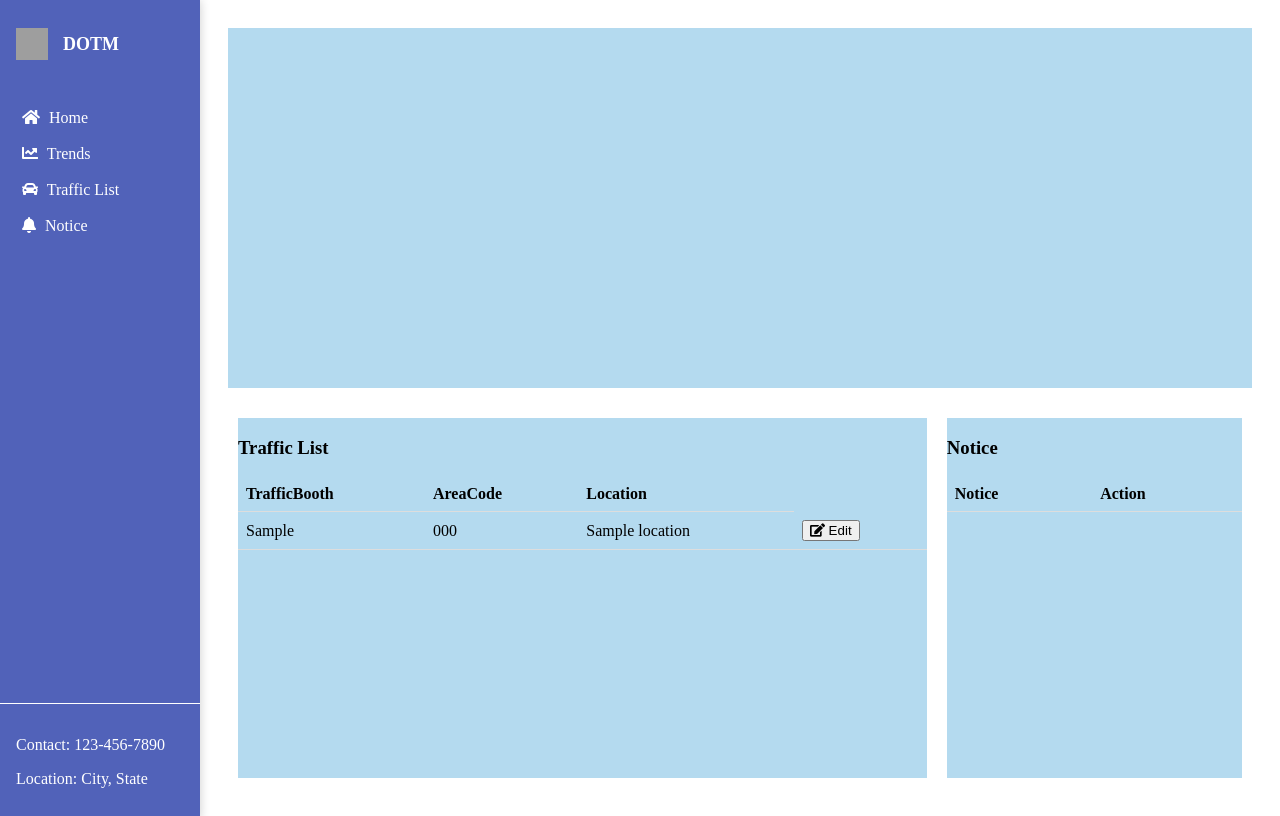
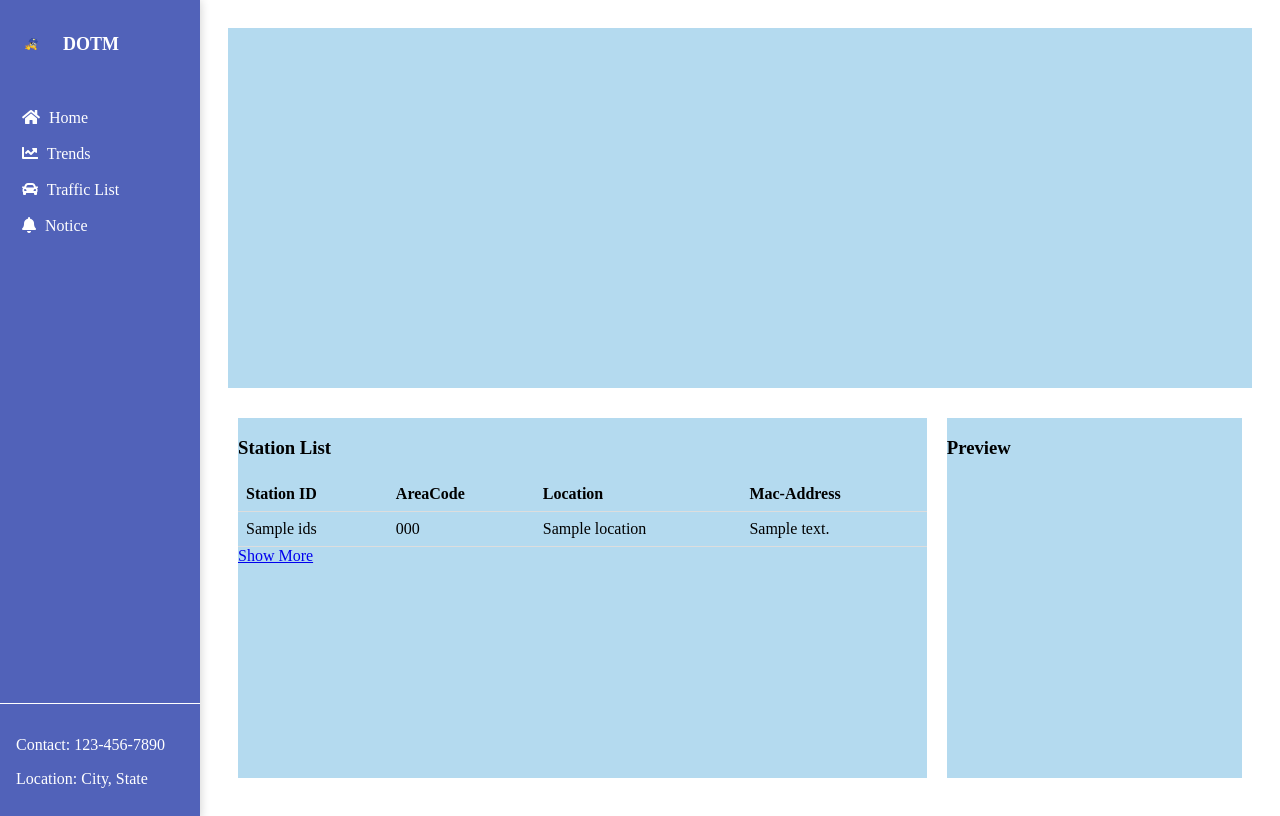
Before and after one commit to Sufi-123/Speed-detection-and-number-plate-recognition, a Django app: template Dotmadmin/templates/dotm_home.html in a window 1280 px wide. Run offline with Django 3.2, Linux system fonts and the light colour scheme; the template is opened without the code that fills it: most values are stand-ins (such as "Sample title", 1, 10 or a date in 2020); lists and menus that the app fills with data are empty; grey boxes are pictures that could not be loaded.

Commit message:
minor changes

```diff
--- a/Dotmadmin/templates/dotm_Dashboard.html
+++ b/Dotmadmin/templates/dotm_Dashboard.html
@@ -7,12 +7,11 @@
   <link rel="stylesheet" href="https://cdnjs.cloudflare.com/ajax/libs/font-awesome/5.15.3/css/all.min.css">
   <link rel="stylesheet" href="style.css">
 
-
 </head>
 <body>
   <div class="sidenav">
     <div class="logo-container">
-      <img src="path_to_logo_image" alt="Logo">
+      <img src="static\traffic_logo.png" alt="Logo">
       <h1>DOTM</h1>
     </div>
     <div class="sidenav-content">
--- a/Dotmadmin/templates/dotm_home.html
+++ b/Dotmadmin/templates/dotm_home.html
@@ -1,5 +1,6 @@
 
 {% extends 'dotm_Dashboard.html' %}
+
 
 {% block body_block %}
 
@@ -9,31 +10,37 @@
 </div>
 <div class="bottom-section">
   <div class="left">
-    <h3>Traffic List</h3>
+    <h3>Station List</h3>
+
     <table>
+
       <tr>
-        <th>TrafficBooth</th>
+        <th>Station ID</th>
         <th>AreaCode</th>
         <th>Location</th>
+        <th>Mac-Address</th>
 
 
       </tr>
-      {% for traffic in traffic_list %}
+      {% for station in stations|slice:":4" %}
       <tr>
-        <td>{{traffic.TrafficBooth}}</td>
-        <td>{{traffic.Areacode}}</td>
-        <td>{{traffic.location}}</td>
-        <td><button class="edit-button"><i class="fas fa-edit"></i> Edit</button></td>
-
-
+        <td>{{ station.IDs }}</td>
+        <td>{{ station.areacode }}</td>
+        <td>{{ station.location }}</td>
+        <td>{{station.mac_address}}</td>
       </tr>
       {% endfor %}
     </table>
+    <a href="{% url 'traffics' %}" class="show-more-button">Show More</a>
   </div>
   <div class="right">
     <!-- Right section content goes here -->
+      <h3>Preview</h3>
 
-      <h3>Notice</h3>
+
+
+
+      <!-- <h3>Notice</h3>
       <table id="fileTable">
         <thead>
           <tr>
@@ -45,7 +52,7 @@
         <tbody>
         </tbody>
 
-      </table>
+      </table> -->
   </div>
 </div>
 
--- a/Dotmadmin/templates/station_list.html
+++ b/Dotmadmin/templates/station_list.html
@@ -1,4 +1,6 @@
 {% extends 'dotm_Dashboard.html'%}
+
+
 
 
 {% block body_block %}
--- a/Dotmadmin/urls.py
+++ b/Dotmadmin/urls.py
@@ -6,8 +6,7 @@ urlpatterns = [
     path('', admin_login, name='dotm_login'),
     path("register/", register_station, name="registration"),
     path("traffics/",traffics,name='traffics'),
-    path ("welcome/",welcome_view,name='welcome_Dashboard'),
     path("chart/",chart_display,name='chart'),
     path ("notice/",notice,name='notice'),
-    path("home/",dotm_home,name='home'),
+    path("home/",dotm_home,name='Home'),
 ]
--- a/static/css/style.css
+++ b/static/css/style.css
@@ -253,4 +253,5 @@ th, td {
   background-color:#b4daef;
   padding: 0;
   margin: 10px;
+  overflow: auto;
 }
--- a/templates/base.html
+++ b/templates/base.html
@@ -13,6 +13,9 @@
   </div>
 
   <div class="content">
+    {% if user.is_authenticated%}
+    <a href="home"></a>
+      {% endif %}
 
     <div class="video-stream">
     <img id="video-stream" src=""></img>
```
Also changed, not shown: Dotmadmin/views.py (+11 -14 lines), user_app/views.py (+38 -24 lines), db.sqlite3, static/traffic_logo.png (renamed from static/traffic Speed detection.png), user_app/models.py (line endings or trailing spaces).
